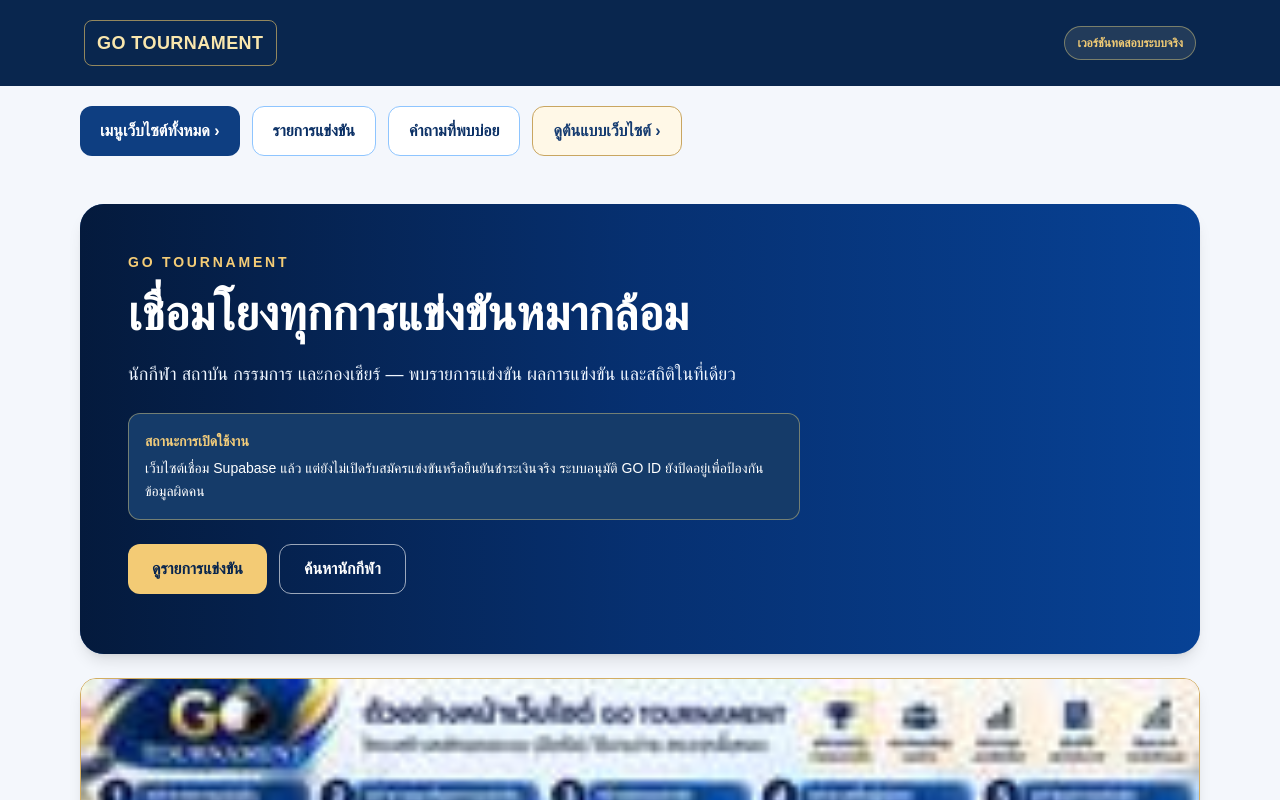
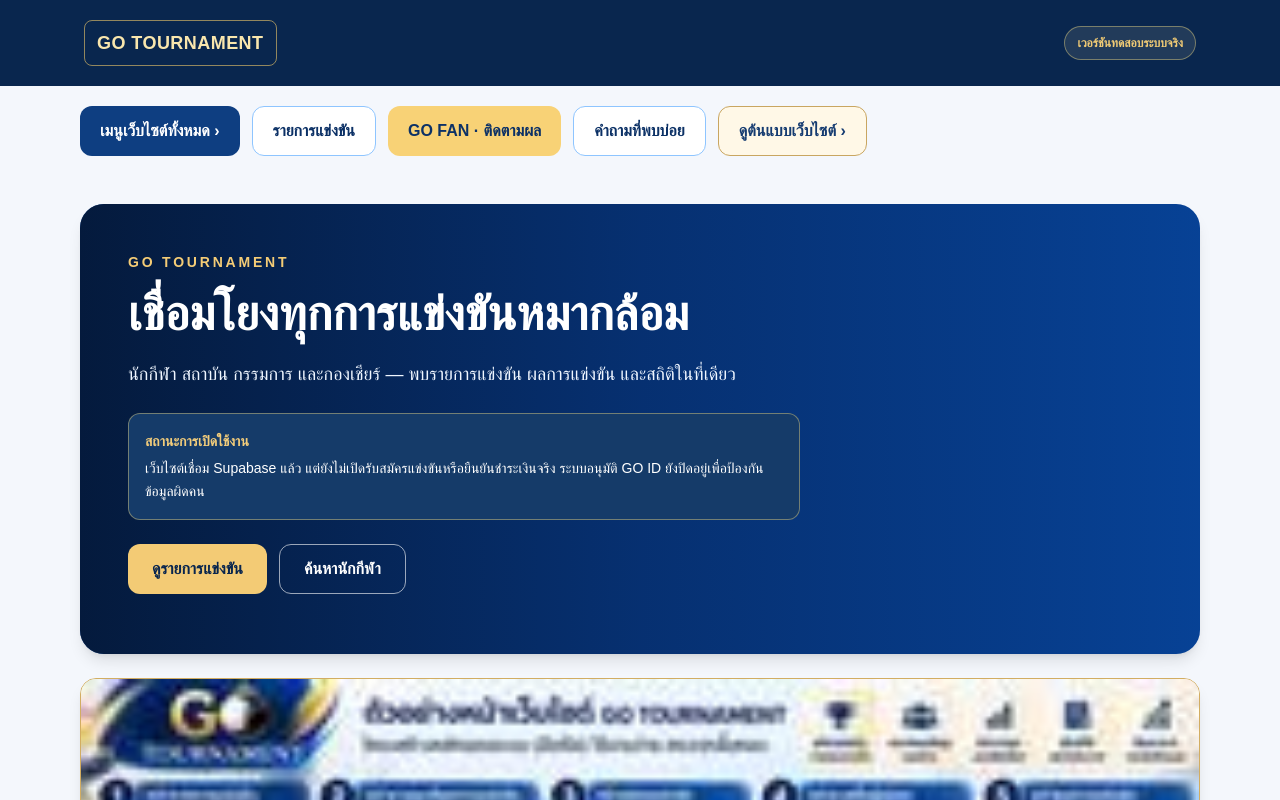
Before and after one commit to sawitree2168-sys/go-competition, a Next.js app: page / in a window 1280 px wide. Shown: the top 800 px of the page. Built offline with nearby package versions, Linux system fonts and the light colour scheme; no server answers.

Commit message:
feat: direct no-login GO FAN access from public homepage

```diff
--- a/app/page.tsx
+++ b/app/page.tsx
@@ -19,7 +19,7 @@ export default function Home(){
      <span className="rounded-full border border-amber-200/40 bg-amber-100/10 px-3 py-2 text-xs font-semibold text-[#f1cb75]">เวอร์ชันทดสอบระบบจริง</span>
     </div>
    </header>
-   <nav aria-label="เมนูหน้าหลัก" className="mx-auto flex max-w-6xl flex-wrap gap-3 px-4 pt-5"><Link href="/site-map" className="inline-flex min-h-12 flex-1 items-center justify-center rounded-xl bg-[#0e3e81] px-5 py-3 text-center font-extrabold text-white sm:flex-none">เมนูเว็บไซต์ทั้งหมด ›</Link><Link href="/schedule" className="inline-flex min-h-12 flex-1 items-center justify-center rounded-xl border border-blue-300 bg-white px-5 py-3 text-center font-bold text-[#0c3166] sm:flex-none">รายการแข่งขัน</Link><Link href="/faq" className="inline-flex min-h-12 flex-1 items-center justify-center rounded-xl border border-blue-300 bg-white px-5 py-3 text-center font-bold text-[#0c3166] sm:flex-none">คำถามที่พบบ่อย</Link><Link href="/visual-overview" className="inline-flex min-h-12 w-full items-center justify-center rounded-xl border border-[#c9a661] bg-[#fff8e7] px-5 py-3 text-center font-bold text-[#163c71] sm:w-auto">ดูต้นแบบเว็บไซต์ ›</Link></nav>
+   <nav aria-label="เมนูหน้าหลัก" className="mx-auto flex max-w-6xl flex-wrap gap-3 px-4 pt-5"><Link href="/site-map" className="inline-flex min-h-12 flex-1 items-center justify-center rounded-xl bg-[#0e3e81] px-5 py-3 text-center font-extrabold text-white sm:flex-none">เมนูเว็บไซต์ทั้งหมด ›</Link><Link href="/schedule" className="inline-flex min-h-12 flex-1 items-center justify-center rounded-xl border border-blue-300 bg-white px-5 py-3 text-center font-bold text-[#0c3166] sm:flex-none">รายการแข่งขัน</Link><Link href="/fan" className="inline-flex min-h-12 flex-1 items-center justify-center rounded-xl bg-[#f8d276] px-5 py-3 text-center font-extrabold text-[#0c3166] sm:flex-none">GO FAN · ติดตามผล</Link><Link href="/faq" className="inline-flex min-h-12 flex-1 items-center justify-center rounded-xl border border-blue-300 bg-white px-5 py-3 text-center font-bold text-[#0c3166] sm:flex-none">คำถามที่พบบ่อย</Link><Link href="/visual-overview" className="inline-flex min-h-12 w-full items-center justify-center rounded-xl border border-[#c9a661] bg-[#fff8e7] px-5 py-3 text-center font-bold text-[#163c71] sm:w-auto">ดูต้นแบบเว็บไซต์ ›</Link></nav>
    <section className="mx-auto max-w-6xl px-4 pt-7 sm:pt-12">
     <div className="relative isolate min-h-[530px] overflow-hidden rounded-3xl bg-[#073f94] text-white shadow-lg sm:min-h-[500px] lg:min-h-[450px]">
      <SiteHeroMedia slot="home"/>
```
